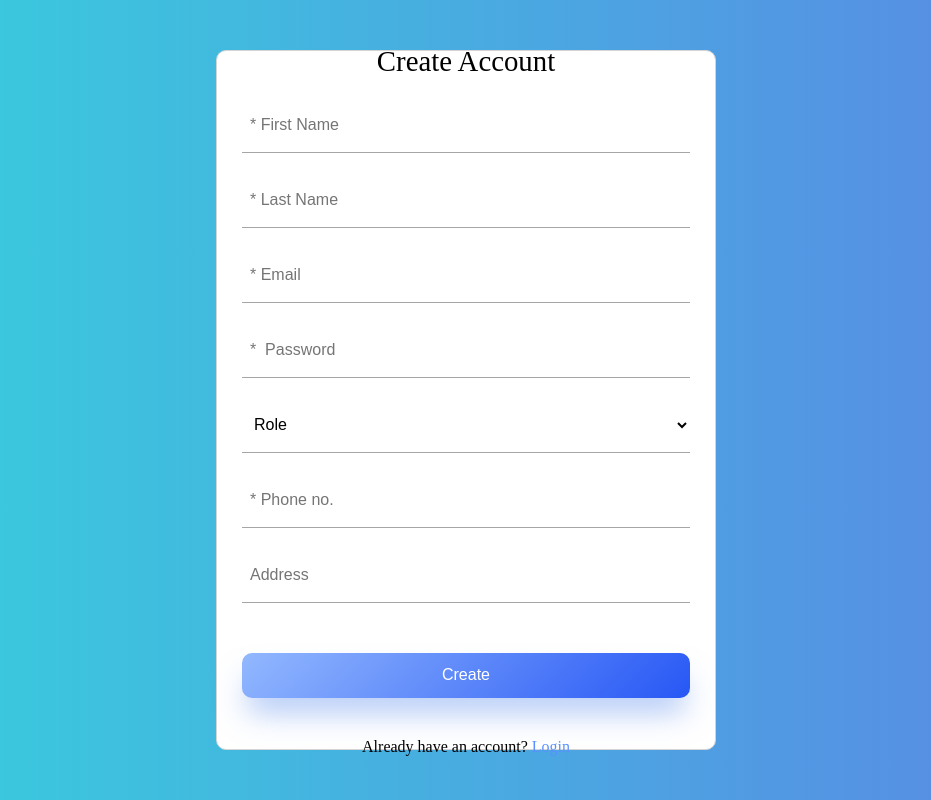
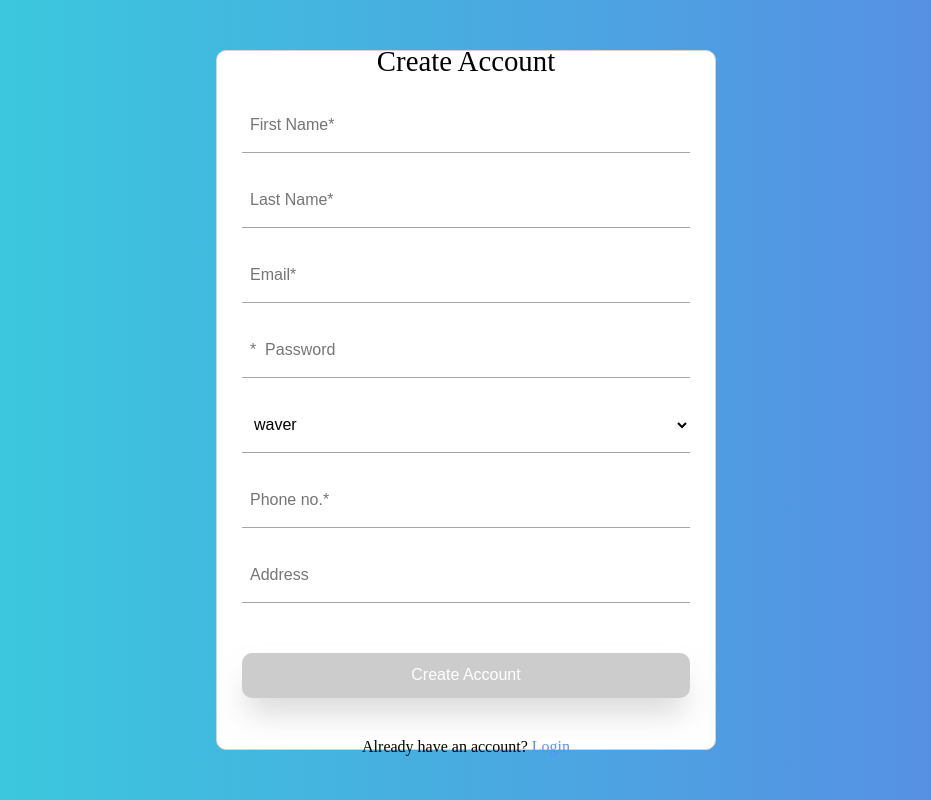
Before and after one commit to rupasri7890/handloomProject, a React (Create React App) app in the folder front_end/: page /signup in a window 1280 px wide. Shown: the whole page, without its empty margins (174-1105 px from the left). Built offline with nearby package versions, Linux system fonts and the light colour scheme.

Commit message:
authentication flow is completed

```diff
--- a/front_end/src/Components/ForgotPassword.js
+++ b/front_end/src/Components/ForgotPassword.js
@@ -12,7 +12,7 @@ const ForgotPassword = () => {
     register,
     watch,
     handleSubmit,
-    formState: { errors },
+    formState: { errors,isValid },
   } = useForm({
     mode: "onTouched",
   })
@@ -84,13 +84,19 @@ const ForgotPassword = () => {
           <input
   type="email"
   className="input"
-              placeholder="Email *"
-              {...register("email", { required: true })}
+  placeholder="Email*"
+  {...register("email", {
+    required: "Email is required",
+    pattern: {
+      value: /\S+@\S+\.\S+/,
+      message: "Please enter a valid email address",
+    },
+  })}
 />
             <span className="input-border"></span>
           </div>
           {errors.email && (
-            <span className="error-msg">*This field is required</span>
+  <span className="error-msg">{errors.email.message}</span>
 )}
 
           {/*    <div className="otp-fields">
@@ -107,19 +113,10 @@ const ForgotPassword = () => {
 
          <button
   type="submit"
-            className={`btn ${active}`}
+  className={`btn ${isValid ? 'active' : ''}`}
+  disabled={!isValid} // Disable the button when the form is not valid
 >
-            <span
-            /* onClick={() => {
-                  if (email !== "") {
-                    toast.success("OTP Sent Successfully")
-                  } else {
-toast.error("Please Enter Email")
-                  }
-                }} */
-            >
-              Send link to email
-            </span>
+  Sent Email
 </button>
 
           <Link
--- a/front_end/src/Components/Login.js
+++ b/front_end/src/Components/Login.js
@@ -46,18 +46,7 @@ const Login = ( ) => {
     }
   };
 
-  const validatePassword = (value) => {
-    if (!value) {
-      return "Password is required"
-    }
 
-
-    if (value.length < 6) {
-      return "Password must be at least 6 characters"
-    }
-
-    return true
-  }
 
   return (
     <div className="container">
@@ -68,21 +57,36 @@ const Login = ( ) => {
           <input
   type="email"
   className="input"
-              placeholder="Email"
-              {...register("email", { required: true })}
+  placeholder="Email*"
+  {...register("email", {
+    required: "Email is required",
+    pattern: {
+      value: /\S+@\S+\.\S+/,
+      message: "Please enter a valid email address",
+    },
+  })}
 />
+
             <span className="input-border"></span>
           </div>
           {errors.email && (
-            <span className="error-msg">*Email is required</span>
+  <span className="error-msg">{errors.email.message}</span>
 )}
           <div className="input-field">
             <input
             type="password"
             className="input"
-              placeholder="Password"
+            placeholder="Password*"
             {...register("password", {
-                validate: validatePassword,
+              required: true,
+              validate: {
+                length: (value) =>
+                  value.length >= 6 || "Password must be at least 6 characters",
+                specialChar: (value) =>
+                  /[!@#$%^&*(),.?":{}|<>]/.test(value) ||
+                  "Password must contain at least one special character",
+                capitalLetter: (value) =>
+                /[A-Z]/.test(value) || "Password must contain a capital letter",              },
             })}
           />
             <span className="input-border"></span>
@@ -95,11 +99,10 @@ const Login = ( ) => {
               <span>Forgot Password?</span>
             </Link>
           </div>
-
           <button
   type="submit"
-  className={`btn ${isValid ? 'green-btn' : ''}`}
-  disabled={!isValid}
+  className={`btn ${isValid ? 'active' : ''}`}
+  disabled={!isValid} // Disable the button when the form is not valid
 >
   Login
 </button>
--- a/front_end/src/Components/ResetPassword.js
+++ b/front_end/src/Components/ResetPassword.js
@@ -11,10 +11,11 @@ const ResetPassword = () => {
     register,
     watch,
     handleSubmit,
-    formState: { errors },
+    formState: { errors,isValid },
   } = useForm({
     mode: "onTouched",
   })
+
    const resendActivationCode=async(email)=>{
     const result=await forgotPassword(email)
      if(result.data.status_code===201)
@@ -48,21 +49,10 @@ const ResetPassword = () => {
   }
 
   const password = watch("create_password")
-  const confirm_password = watch("confirm_password")
-  const activation_code = watch("activation_code")
-  const allValues = watch()
 
-  let active = false
 
-  if (Object.keys(allValues).length === 0) {
-    active = ""
-  } else {
-    active = Object.values(allValues).every(
-      (value) => value !== undefined && value !== ""
-    )
-      ? "active"
-      : ""
-  }
+
+
 
   return (
     <div className="container">
@@ -73,19 +63,25 @@ const ResetPassword = () => {
           <input
   type="email"
   className="input"
-              placeholder="Email *"
-              {...register("email", { required: true })}
+  placeholder="Email*"
+  {...register("email", {
+    required: "Email is required",
+    pattern: {
+      value: /\S+@\S+\.\S+/,
+      message: "Please enter a valid email address",
+    },
+  })}
 />
             <span className="input-border"></span>
           </div>
           {errors.email && (
-            <span className="error-msg">*This field is required</span>
+  <span className="error-msg">{errors.email.message}</span>
 )}
           <div className="input-field">
             <input
               type="number"
               className="input"
-              placeholder="Activation code *"
+              placeholder="Activation code*"
               {...register("activation_code", { required: true })}
             />
             <span className="input-border"></span>
@@ -102,45 +98,50 @@ const ResetPassword = () => {
           <input
             type="password"
             className="input"
-              placeholder="Create New Password *"
-              {...register("create_password", { required: true })}
+            placeholder="Create New Password*"
+            {...register("create_password", {
+              required: true,
+              validate: {
+                length: (value) =>
+                  value.length >= 6 || "Password must be at least 6 characters",
+                specialChar: (value) =>
+                  /[!@#$%^&*(),.?":{}|<>]/.test(value) ||
+                  "Password must contain at least one special character",
+                capitalLetter: (value) =>
+                /[A-Z]/.test(value) || "Password must contain a capital letter",              },
+            })}
           />
           <span className="input-border"></span>
         </div>
         {errors.create_password && (
-            <span className="error-msg">*This field is required</span>
+          <span className="error-msg">{errors.create_password.type === "required"
+          ? "*Password is required"
+          : errors.create_password.message}</span>
         )}
+
         <div className="input-field">
           <input
             type="password"
             className="input"
-              placeholder="Confirm New Password *"
-              {...register("confirm_password", { required: true })}
+            placeholder="Confirm New Password*"
+            {...register("confirm_password", {
+              required: true,
+              validate: (value) =>
+                value === password || "Passwords do not match",
+            })}
           />
           <span className="input-border"></span>
         </div>
         {errors.confirm_password && (
-            <span className="error-msg">*This field is required</span>
+          <span className="error-msg">
+            {errors.confirm_password.message}
+          </span>
         )}
 
 <button
   type="submit"
-            className={`btn ${active}`}
-            onClick={() => {
-              if (password !== confirm_password) {
-                toast.error("Password did not match")
-              } else if (password.length < 6) {
-                toast.error("Password must be atleast 6 characters long")
-              } else if (
-                password === confirm_password &&
-                activation_code !== ""
-              ) {
-                toast.success("Password changed successfully")
-                //navigate("/login")
-              } else {
-                toast.error("Please fill all the fields")
-              }
-            }}
+  className={`btn ${isValid ? 'active' : ''}`}
+  disabled={!isValid} // Disable the button when the form is not valid
 >
   Create Password
 </button>
--- a/front_end/src/Components/SignUp.js
+++ b/front_end/src/Components/SignUp.js
@@ -9,9 +9,8 @@ const SignUp = () => {
 
   const {
     register,
-    watch,
     handleSubmit,
-    formState: { errors },
+    formState: { errors,isValid},
   } = useForm({
     mode: "onTouched",
   })
@@ -66,13 +65,13 @@ const SignUp = () => {
 
     return true
   }
-  const allValues = watch()
+  // const allValues = watch()
 
-  const active = Object.values(allValues).every(
-    (value) => value !== undefined && value !== ""
-  )
-    ? "active"
-    : ""
+  // const active = Object.values(allValues).every(
+  //   (value) => value !== undefined && value !== ""
+  // )
+  //   ? "active"
+  //   : ""
 
   return (
     <div className="container">
@@ -83,7 +82,7 @@ const SignUp = () => {
             <input
               type="text"
               className="input"
-              placeholder="* First Name"
+              placeholder="First Name*"
               {...register("first_name", { required: true })}
             />
             <span className="input-border"></span>
@@ -95,7 +94,7 @@ const SignUp = () => {
             <input
               type="text"
               className="input"
-              placeholder="* Last Name"
+              placeholder="Last Name*"
               {...register("last_name", { required: true })}
             />
             <span className="input-border"></span>
@@ -107,13 +106,19 @@ const SignUp = () => {
           <input
   type="email"
   className="input"
-              placeholder="* Email"
-              {...register("email", { required: true })}
+  placeholder="Email*"
+  {...register("email", {
+    required: "Email is required",
+    pattern: {
+      value: /\S+@\S+\.\S+/,
+      message: "Please enter a valid email address",
+    },
+  })}
 />
             <span className="input-border"></span>
           </div>
           {errors.email && (
-            <span className="error-msg">*Email is required</span>
+  <span className="error-msg">{errors.email.message}</span>
 )}
           <div className="input-field">
             <input
@@ -131,8 +136,7 @@ const SignUp = () => {
           )}
 
           <div className="input-field">
-            <select {...register("dropdown", { required: true })} className="input">
-              <option value="">Role</option>
+            <select {...register("dropdown", { required: true })} className="input" placeholder="role*">
               <option value="waver">waver</option>
               <option value="customer">customer</option>
             </select>
@@ -144,7 +148,7 @@ const SignUp = () => {
             <input
               type="text"
               className="input"
-              placeholder="* Phone no."
+              placeholder="Phone no.*"
               {...register("phone_number", { required: true })}
             />
             <span className="input-border"></span>
@@ -161,9 +165,12 @@ const SignUp = () => {
             />
             <span className="input-border"></span>
           </div>
-
-          <button type="submit" className={`btn ${active}`}>
-            Create
+          <button
+  type="submit"
+  className={`btn ${isValid ? 'active' : ''}`}
+  disabled={!isValid} // Disable the button when the form is not valid
+>
+  Create Account
 </button>
 
           <div className="signup-link">
```
Lines whose indentation alone changed are shown as unchanged.
